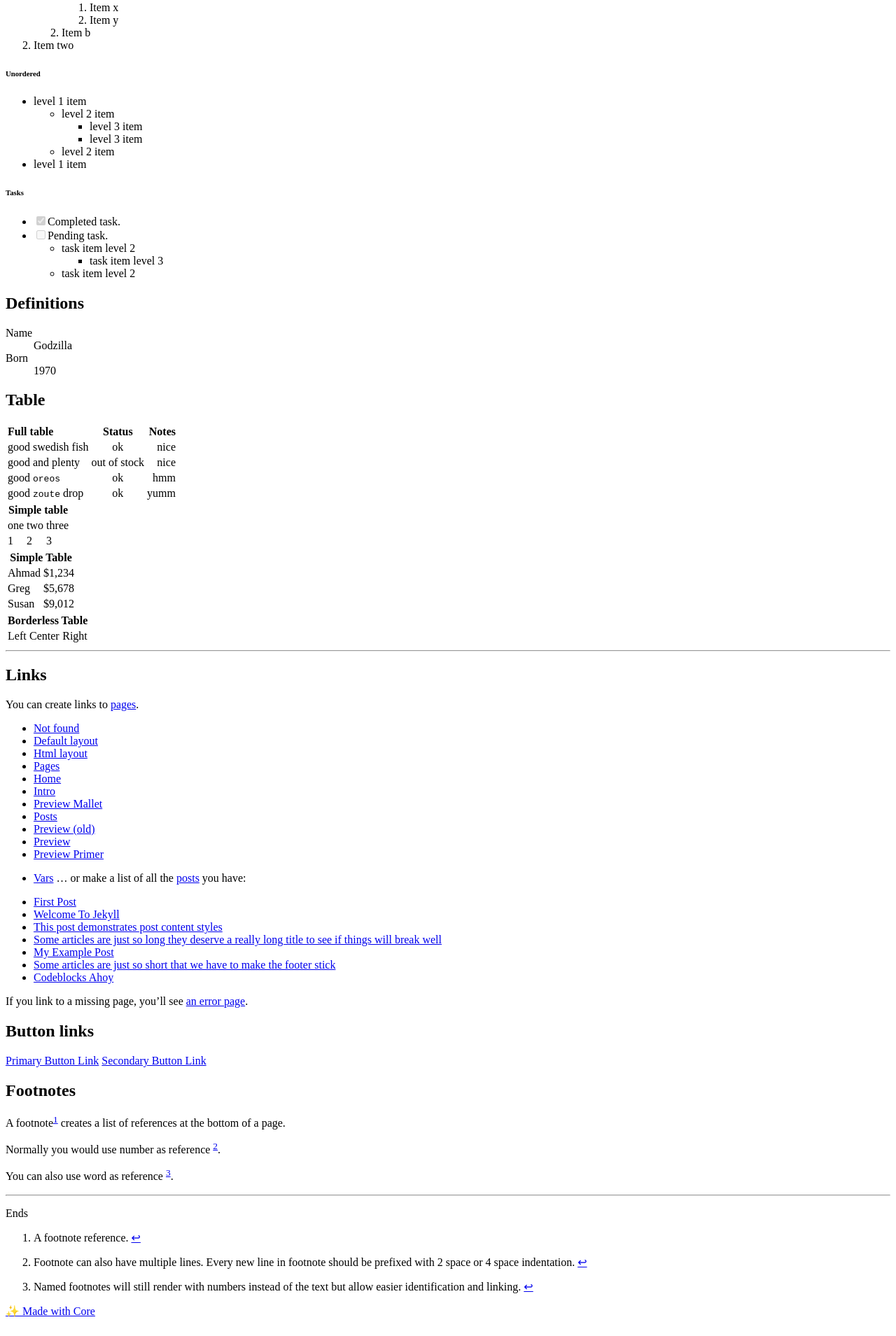
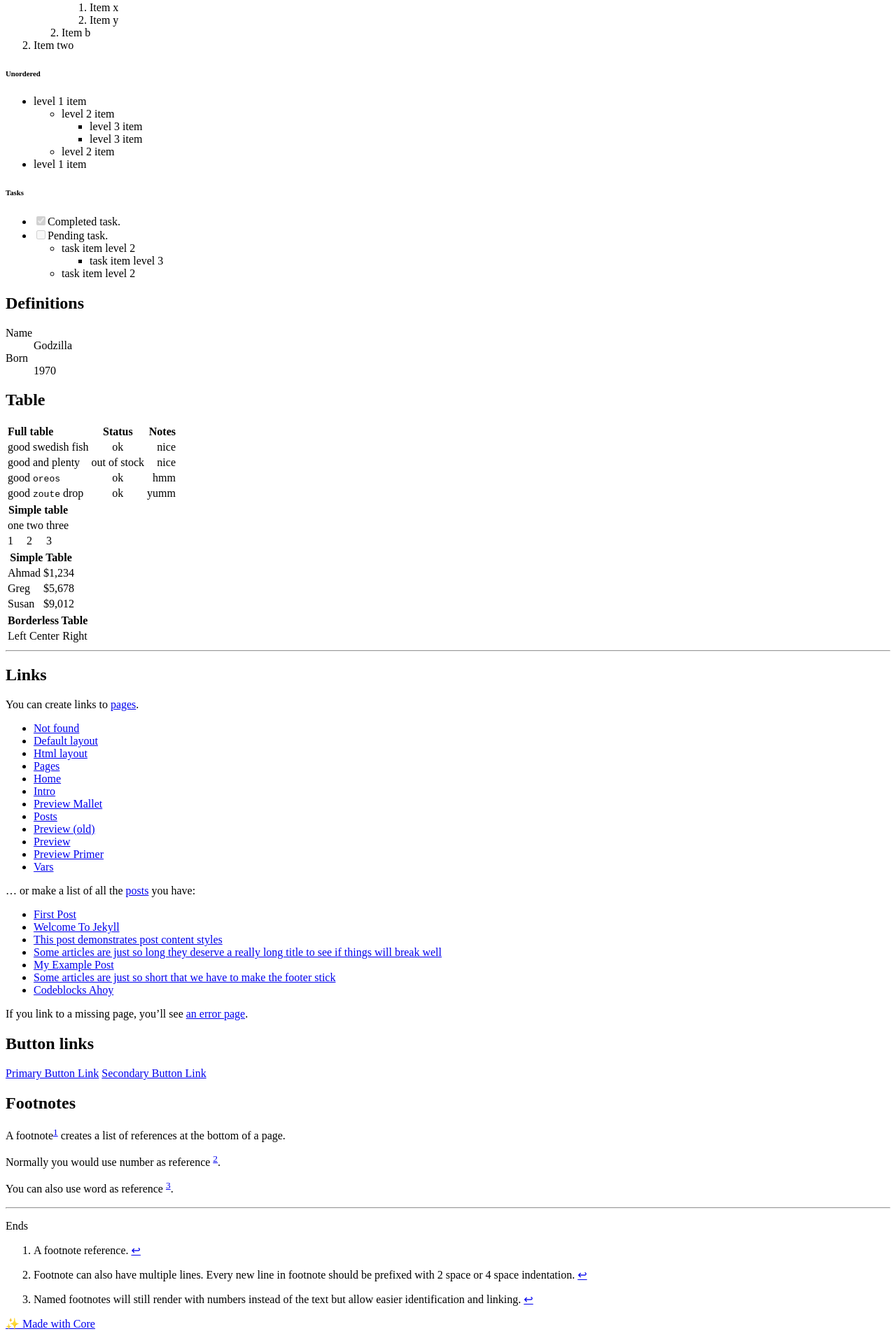
Before and after one commit to techie-joe/core, a Jekyll site: the page built from pages/preview.md, in a window 1280 px wide. Shown: the part 2554-4463 px from the top of the page at 70% size. Built offline with Jekyll 4.4.1, drawn with Linux system fonts in a browser that asks for light colours; our own code applies the rules of GitHub Pages for plain Markdown files; comment, search, counter and statistics services are not loaded.

Commit message:
fix post list

```diff
--- a/_includes/demo-new.md
+++ b/_includes/demo-new.md
@@ -181,7 +181,7 @@ You can create links to [pages]({{ site.baseurl }}/pages/ "View pages").
 {%- endif %}
 {%- endfor %}
 
-{%- if site.posts.size > 0 %}
+{% if site.posts.size > 0 %}
 ... or make a list of all the [posts]({{ site.baseurl }}/posts/ "View posts") you have:
 {%- endif %}
 {% for p in site.posts %}
```
